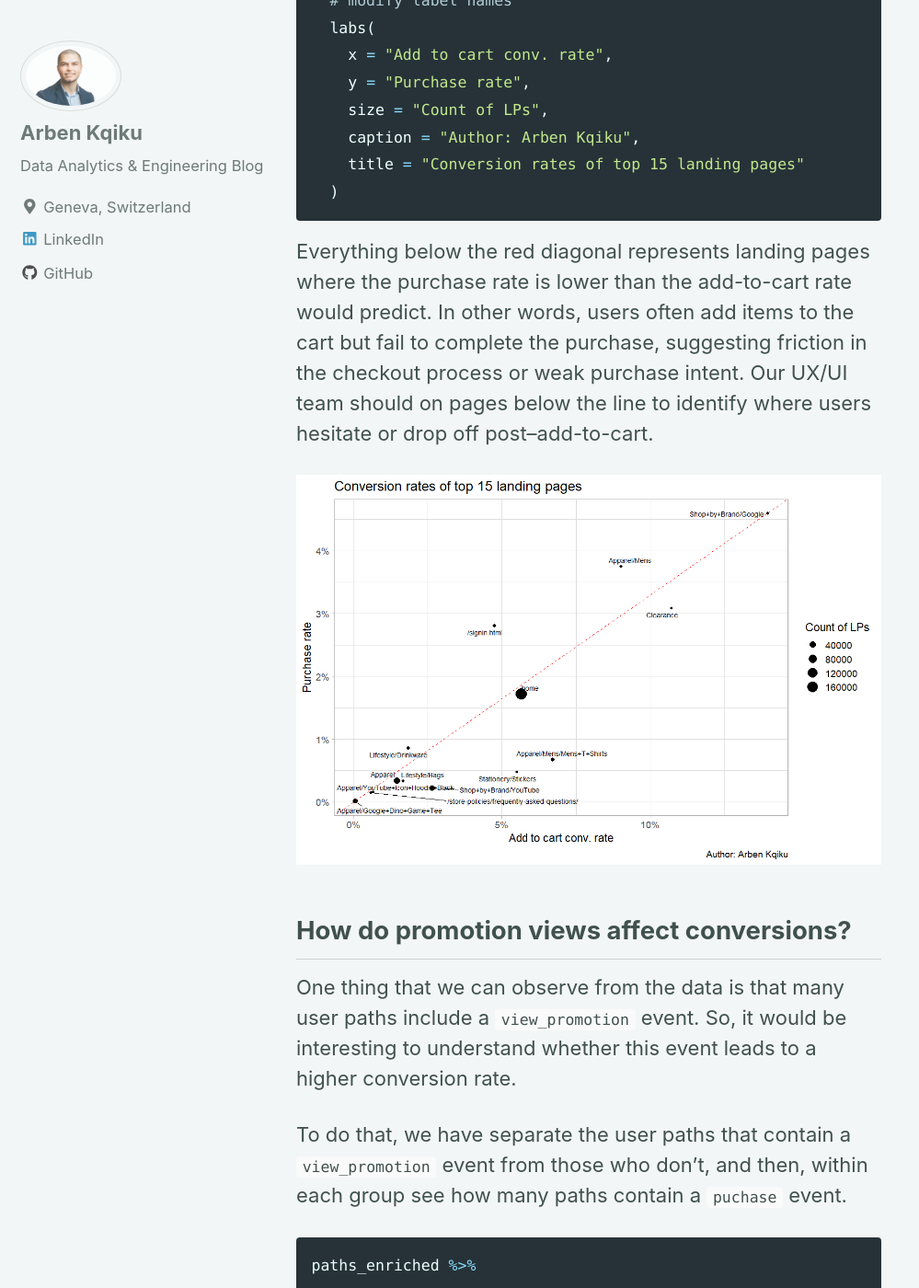
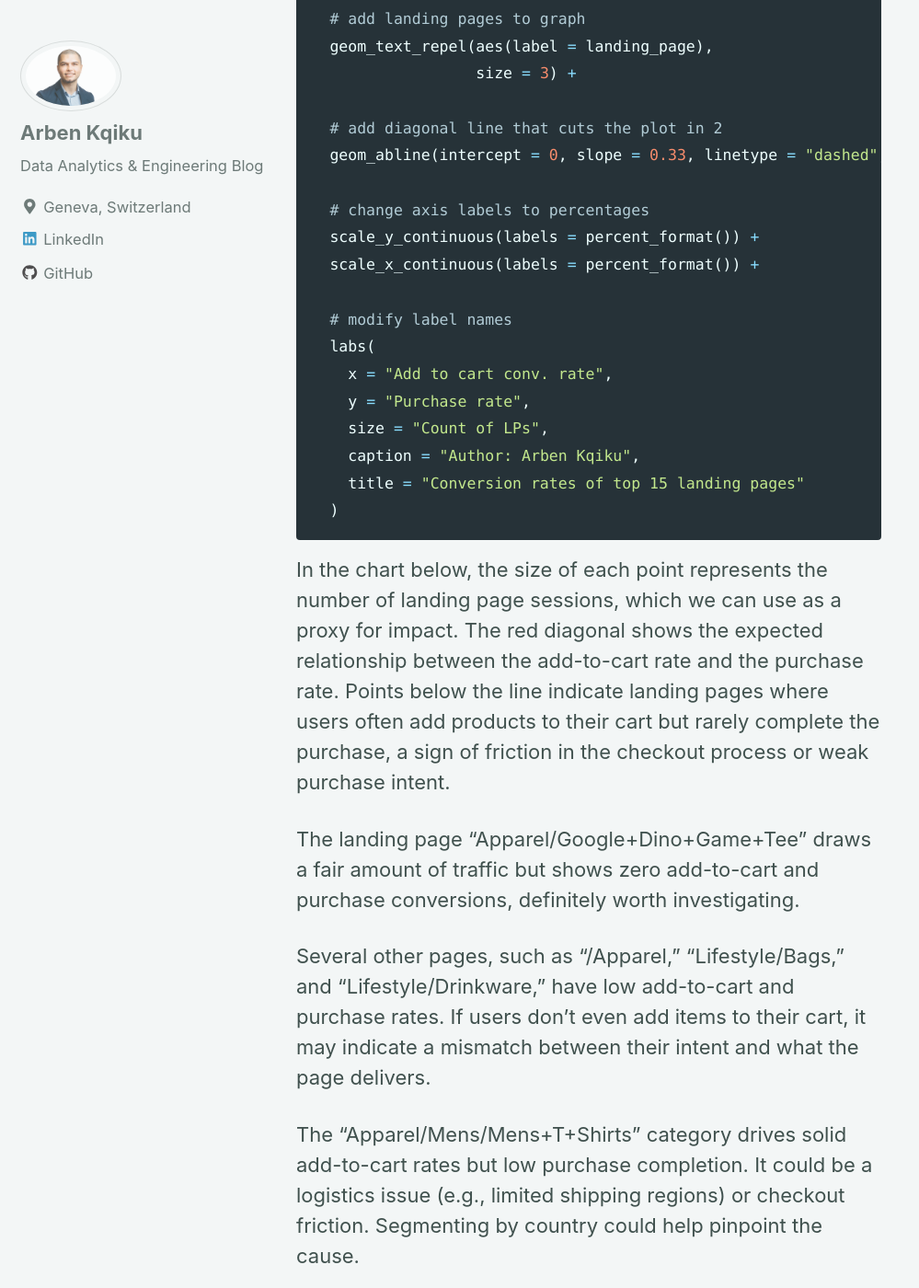
Before and after one commit to ArbenKqiku/arbenkqiku.github.io, a Jekyll site: the page built from _posts/2025-09-29-path-analysis-in-r.md, in a window 1280 px wide and 1400 px high, scrolled down 28289 px. Shown: the whole window at 92% size, without its empty margins (0-999 px from the left). Built offline with Jekyll 4.4.1, drawn with Linux system fonts in a browser that asks for light colours; nearby versions of some CDN libraries; some of the changed text lies outside the part shown.

Commit message:
Finished first draft

````diff
--- a/_posts/2025-09-29-path-analysis-in-r.md
+++ b/_posts/2025-09-29-path-analysis-in-r.md
@@ -415,7 +415,7 @@
 
 <img src="{{ site.url }}{{ site.baseurl }}/images/article-5-path-analysis/image-4.2.png" alt="linearly separable data">
 
-When that happens, it usually means there’s a mismatch between user intent and page content, users didn’t find what they expected That could point to a targeting issue, where campaigns are driving unqualified traffic. Or it could be a UX problem, where users struggle to navigate or understand what the site offers.
+When that happens, it usually means there’s a mismatch between user intent and page content, users didn’t find what they expected. That could point to a targeting issue, where campaigns are driving unqualified traffic. Or it could be a UX problem, where users struggle to navigate or understand what the site offers.
 
 Unfortunately, since this dataset is four years old, we can’t audit the website directly to confirm which is the case.
 
@@ -478,10 +478,11 @@
 
 <img src="{{ site.url }}{{ site.baseurl }}/images/article-5-path-analysis/image-4.4.png" alt="linearly separable data">
 
-In terms of product categories, we can see that certain categories perform much better than others. For example, Apparel and YouTube categories have 2.1 and 2.6 average node lengths respectively, whereas Mens and Google have have 5 and 9.96 average node lengths.
+In terms of product categories, we can see that certain categories perform much better than others. For example, Apparel and YouTube categories have 2.1 and 2.6 average node lengths respectively, whereas Mens and Google have have 5 and 9.96 average node lengths. So, I would probably urge the UX/UI team to focus on Apparel and YouTube, as they drive a lot traffic, but the average node length is very small.
 
 ## Funnel analysis by landing pages
-We can now combine path analysis with funnel analysis. For each landing page, we’ll measure how often key e-commerce events occur — such as `view_item`, `add_to_cart`, and `purchase`, to understand how effectively each entry point drives users through the funnel.
+
+Node length is a good indicator, but this doesn't tell us if users purchase or not. So, to answer that, we can now combine path analysis with funnel analysis. For each landing page, we’ll measure how often key e-commerce events occur, such as `view_item`, `add_to_cart`, and `purchase`, to understand how effectively each entry point drives users through the funnel.
 
 First, let's extract the landing page from each path, and also whether a path contains a `view_item`, `add_to_cart` or `purchase` event:
 
@@ -517,7 +518,7 @@
 
 <img src="{{ site.url }}{{ site.baseurl }}/images/article-5-path-analysis/image-4.6.png" alt="linearly separable data">
 
-Then, for each e-commerce event, let's calculate the conversion rate by landing page:
+Then, for each e-commerce event, let's calculate the conversion rate by landing page. Let's start with the `view_item` event:
 
 ```R
 view_item_conv_rate <-
@@ -553,13 +554,15 @@
 Let's do the same for `add_to_cart`, but let's filter only the landing pages included in the `view_item` table we extracted before.
 
 ```R
-# add_to_cart
-unique_pages_view_item = view_item_conv_rate %>% pull(landing_page) %>% unique()
+  # landing pages present in view_item table
+unique_pages_view_item <- view_item_conv_rate %>% pull(landing_page) %>% unique()
 
+  # add to cart conversion rate by landing page
 add_to_cart_conv_rate <- paths_with_funnel_steps %>%
 
   filter(landing_page %in% unique_pages_view_item) %>%
 
+  # Count combinations of landing page and add_to_cart
   group_by(landing_page, add_to_cart) %>%
   reframe(count = sum(count)) %>%
   ungroup() %>%
@@ -568,10 +571,13 @@
 
   replace(is.na(.), 0) %>%
 
+  # Keep only pages with a significant amount of add to cart events
   filter(add_to_cart_no > 100) %>%
 
+  # Calculate add to cart conversion rate
   mutate(add_to_cart_conv_rate = add_to_cart_yes / (add_to_cart_yes + add_to_cart_no)) %>%
 
+  # Select only landing page and add to cart conversion rate columns
   select(landing_page, add_to_cart_conv_rate)
 ```
 
@@ -632,7 +638,15 @@
   )
 ```
 
-Everything below the red diagonal represents landing pages where the purchase rate is lower than the add-to-cart rate would predict. In other words, users often add items to the cart but fail to complete the purchase, suggesting friction in the checkout process or weak purchase intent. Our UX/UI team should on pages below the line to identify where users hesitate or drop off post–add-to-cart.
+In the chart below, the size of each point represents the number of landing page sessions, which we can use as a proxy for impact. The red diagonal shows the expected relationship between the add-to-cart rate and the purchase rate. Points below the line indicate landing pages where users often add products to their cart but rarely complete the purchase, a sign of friction in the checkout process or weak purchase intent.
+
+The landing page “Apparel/Google+Dino+Game+Tee” draws a fair amount of traffic but shows zero add-to-cart and purchase conversions, definitely worth investigating.
+
+Several other pages, such as “/Apparel,” “Lifestyle/Bags,” and “Lifestyle/Drinkware,” have low add-to-cart and purchase rates. If users don’t even add items to their cart, it may indicate a mismatch between their intent and what the page delivers.
+
+The “Apparel/Mens/Mens+T+Shirts” category drives solid add-to-cart rates but low purchase completion. It could be a logistics issue (e.g., limited shipping regions) or checkout friction. Segmenting by country could help pinpoint the cause.
+
+Finally, “Apparel/Mens” and “Shop+By+Brand+Google” are strong performers, efficiently converting add-to-cart events into purchases. If this were live data, I’d explore these pages manually, check search console keywords, and review ad traffic sources to understand what’s driving their success.
 
 <img src="{{ site.url }}{{ site.baseurl }}/images/article-5-path-analysis/image-4.9.png" alt="linearly separable data">
 
@@ -680,7 +694,7 @@
 
 ## What happens after users sign in?
 
-Let's filter all the steps that contain a sign in, and let's enrich the data by extracting user paths with a `purchase` event, whether they start with a sign in or not and what happens after a sign in.
+Let’s filter all paths that include a sign-in event and enrich the data to identify whether those sessions contain a purchase event, whether they start with a sign-in, and what actions follow it.
 
 ```R
 sign_in_clean <- paths_enriched %>%
@@ -724,11 +738,11 @@
   arrange(desc(count))
 ```
 
-We can see that in almost 20% of cases, users exit the website right after signing in. This could indicate a problem with the sign-in process itself or a tracking issue. Either way, it’s worth investigating. If it’s a real behavior, it could be costing the website a lot in lost revenue:
+We can see that in almost 20% of sessions, users leave the website immediately after signing in. This could point to an issue with the sign-in process itself or a tracking problem. Either way, it’s worth investigating, if this behavior is real, it could represent a significant loss in potential revenue.
 
 <img src="{{ site.url }}{{ site.baseurl }}/images/article-5-path-analysis/image-5.1.png" alt="linearly separable data">
 
-If we investigate the number of user paths that start with a sign in:
+How many paths start with a sign in? If we investigate the number of user paths that start with a sign in:
 
 ```R
 sign_in_clean %>%
@@ -742,6 +756,36 @@
   arrange(desc(count))
 ```
 
-We can see that 15.5% of user paths that contain a sign in are affected. This definitely points to a tracking issue:
+How many paths start with a sign-in? If we look at the data, we can see that 15.5% of all user paths that contain a sign-in event actually begin with one. This strongly suggests a tracking issue, it’s highly unlikely that a user’s first interaction on the site is signing in.
 
 <img src="{{ site.url }}{{ site.baseurl }}/images/article-5-path-analysis/image-5.2.png" alt="linearly separable data">
+
+How do sessions that start with a sign-in impact purchases? Let's combine user paths that start with a sign in with those that contain a purchase event.
+
+```R
+sign_in_clean %>%
+
+  # Count sessions that start with a sign in even with purchases
+  group_by(start_with_sign_in, purchase) %>%
+  reframe(count = sum(count)) %>%
+  ungroup() %>%
+
+  # Calculate percentage of combination
+  group_by(start_with_sign_in) %>%
+  mutate(pct_count = count / sum(count)) %>%
+  ungroup() %>%
+
+  arrange(desc(count)) %>%
+
+  # Remove count column
+  select(-count) %>%
+
+  # Turn pct_count into a percentage column
+  mutate(pct_count = percent(pct_count, accuracy = 0.1)) %>%
+
+  pivot_wider(names_from = purchase, values_from = pct_count, names_prefix = "purchase_")
+```
+
+Among user paths that begin with a sign-in, only 2.8% lead to a purchase. In contrast, 17.2% of paths that don’t start with a sign-in end in a purchase. This suggests there may be friction in the sign-in process, users could be getting frustrated or encountering an error that prevents them from completing their purchase.
+
+<img src="{{ site.url }}{{ site.baseurl }}/images/article-5-path-analysis/image-5.3.png" alt="linearly separable data">
````
Also changed, not shown: other parts of _posts/2025-09-29-path-analysis-in-r.md (+1 -1 lines), images/article-5-path-analysis/image-5.3.png (added).
